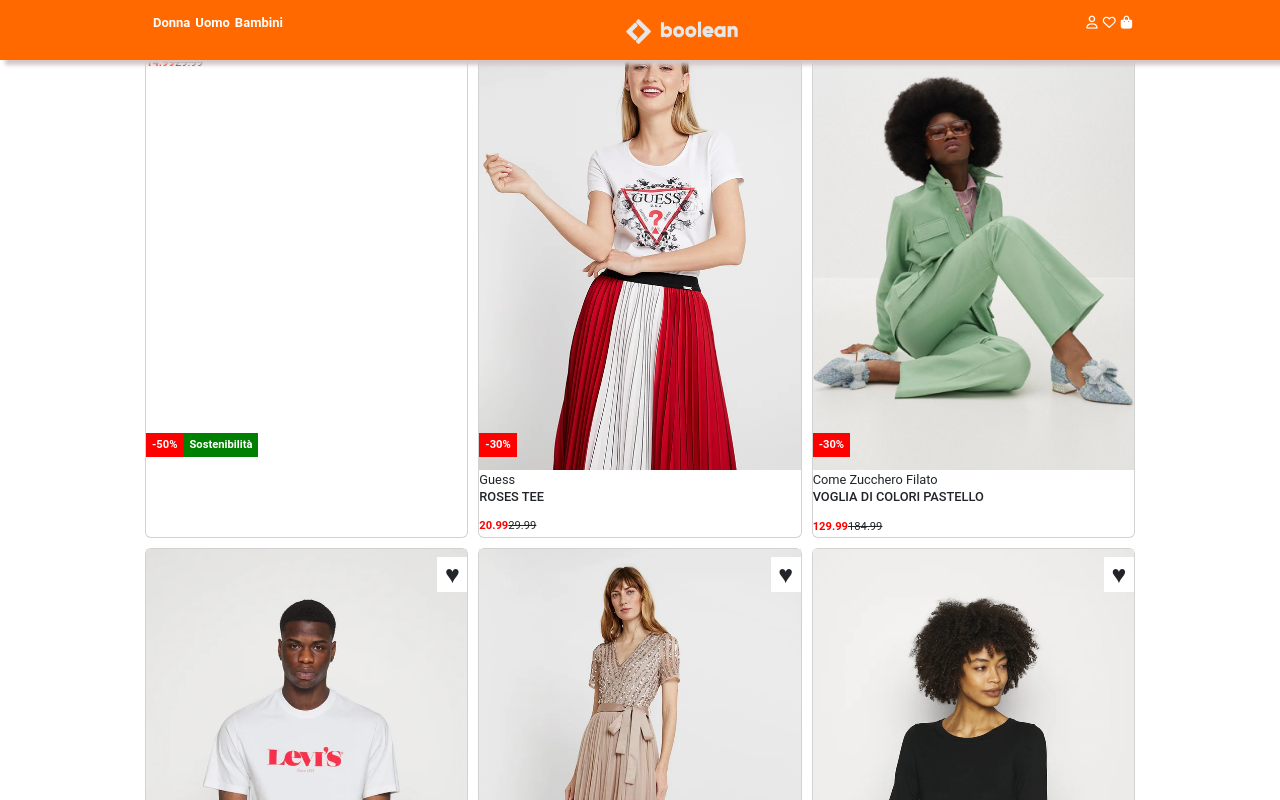
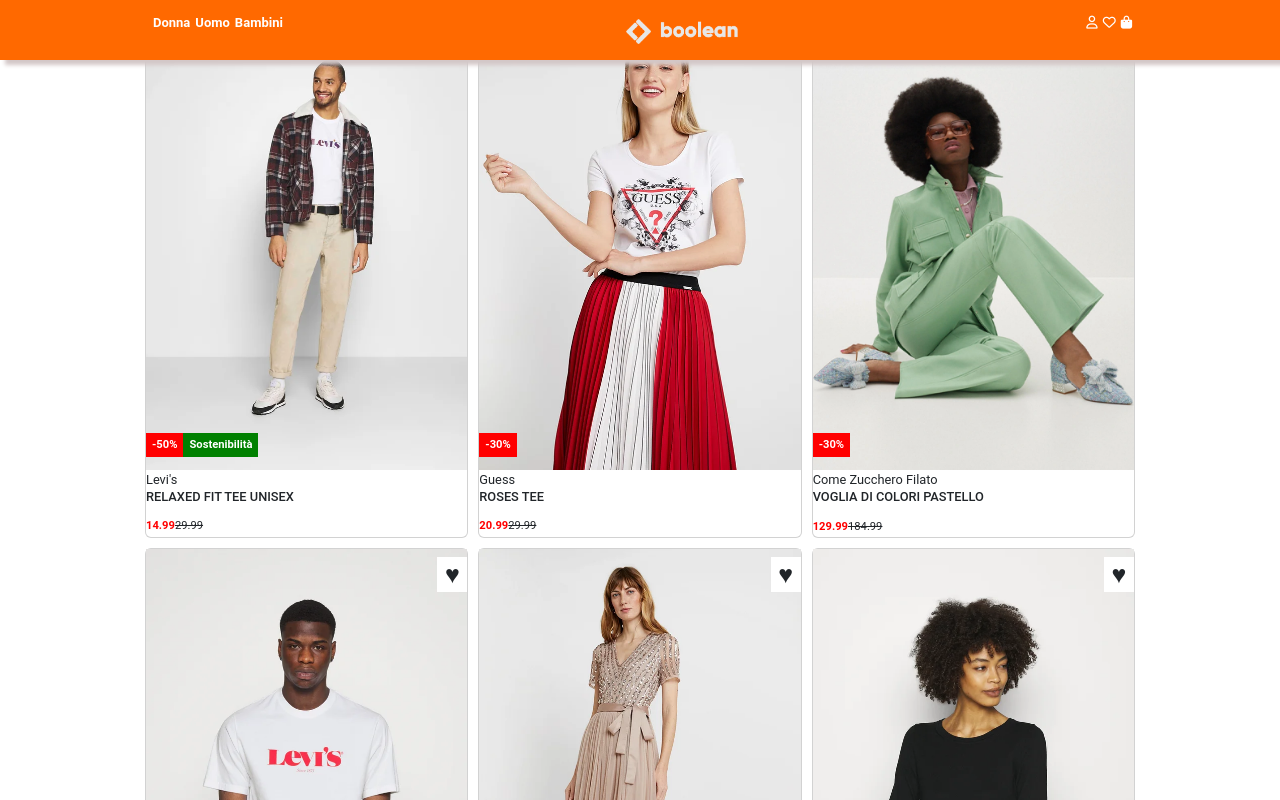
Before and after one commit to silviapetrino/vite-boolando, a Vue app: page / in a window 1280 px wide. In both pictures the pointer is over the element 306 px from the left and 271 px from the top of the page. Shown: the top 800 px of the page. Built offline with nearby package versions, Linux system fonts and the light colour scheme.

Commit message:
[fix]: hover

```diff
--- a/src/components/partials/Card.vue
+++ b/src/components/partials/Card.vue
@@ -49,7 +49,14 @@
   min-width: 250px;
   position: relative;
 
-
+  &:hover {
+    img.first {
+      display: none;
+    }
+    img.second {
+      display: block;
+    }
+  }
 
   img {
     width: 100%;
@@ -57,15 +64,8 @@
     z-index: 0;
   }
 
-  img.first:hover {
-    display: none;
-  }
-
   img.second {
     display: none;
-    &:hover {
-      display: block;
-    }
   }
 
   .product-details {
```
